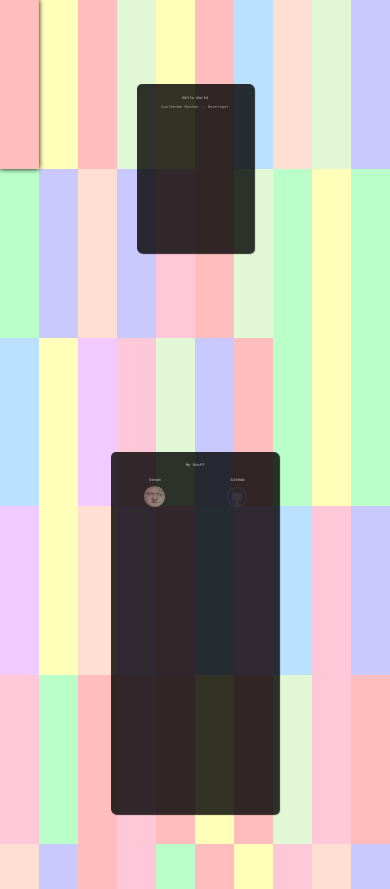
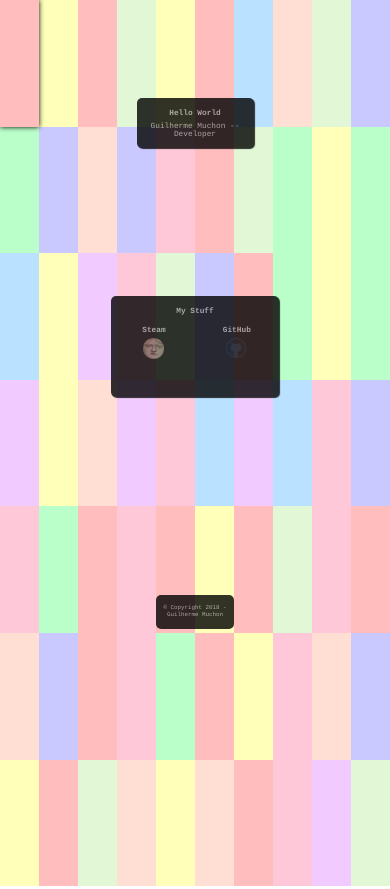
Before and after one commit to GuilhermeMuchon/GuilhermeMuchon.github.io, a plain HTML site: page index.html in a window 390 px wide. Shown: the top 889 px of the page. Drawn offline with Linux system fonts and the light colour scheme.

Commit message:
Responsivity improvements

```diff
--- a/css/style.css
+++ b/css/style.css
@@ -25,11 +25,11 @@ p {
 }
 
 p#presentation {
-   -webkit-transition: opacity .5s ease-in-out;
-   -moz-transition: opacity .5s ease-in-out;
-   -ms-transition: opacity .5s ease-in-out;
-   -o-transition: opacity .5s ease-in-out;
-   transition: opacity .5s ease-in-out;
+	-webkit-transition: opacity .5s ease-in-out;
+	-moz-transition: opacity .5s ease-in-out;
+	-ms-transition: opacity .5s ease-in-out;
+	-o-transition: opacity .5s ease-in-out;
+	transition: opacity .5s ease-in-out;
 }
 
 footer {
@@ -162,6 +162,126 @@ div.backgroundBlock {
 	background-color: #FFFFFF;
 }
 
+@media only screen and (max-width: 1440px) {
+	div {
+		height: 18%;
+	}
+
+	div#principal {
+		height: 15%
+	}
+
+	div#myStuff {
+		top: 25%;
+		height: 35%;
+	}
+
+	footer {
+		top: 100%;
+	}
+
+	h1 {
+		font-size: 1.2vw;
+	}
+
+	h2 {
+		font-size: 1.2vw;
+	}
+
+	h3 {
+		font-size: 1.2vw;
+	}
+
+	p {
+		font-size: 1.2vw;
+	}
+
+	footer p {
+		font-size: 1vw;
+	}
+}
+
+@media only screen and (max-width: 1024px) {
+	div {
+		height: 15%;
+	}
+
+	div#principal {
+		height: 12%
+	}
+
+	div#myStuff {
+		top: 25%;
+		height: 25%;
+	}
+
+	footer {
+		top: 100%;
+	}
+
+	h1 {
+		font-size: 1.5vw;
+	}
+
+	h2 {
+		font-size: 1.5vw;
+	}
+
+	h3 {
+		font-size: 1.5vw;
+	}
+
+	p {
+		font-size: 1.5vw;
+	}
+
+	footer p {
+		font-size: 1.2vw;
+	}
+}
+
+@media only screen and (max-width: 425px) {
+	div {
+		height: 10;
+	}
+
+	div#principal {
+		margin-top: 25%;
+		height: 6%;
+	}
+
+	div#myStuff {
+		margin: 65% auto 15% auto;
+		top: 5%;
+		height: 12%;
+	}
+
+	footer {
+		top: 45%;
+	}
+
+	h1 {
+		font-size: 2vw;
+	}
+
+	h2 {
+		font-size: 2vw;
+	}
+
+	h3 {
+		font-size: 2vw;
+	}
+
+	p {
+		font-size: 2vw;
+	}
+
+	footer p {
+		margin-top: 10%;
+		font-size: 1.5vw;
+	}
+}
+
 
 /*	FUTURE
  *	-webkit-transform: scale(1);
```
